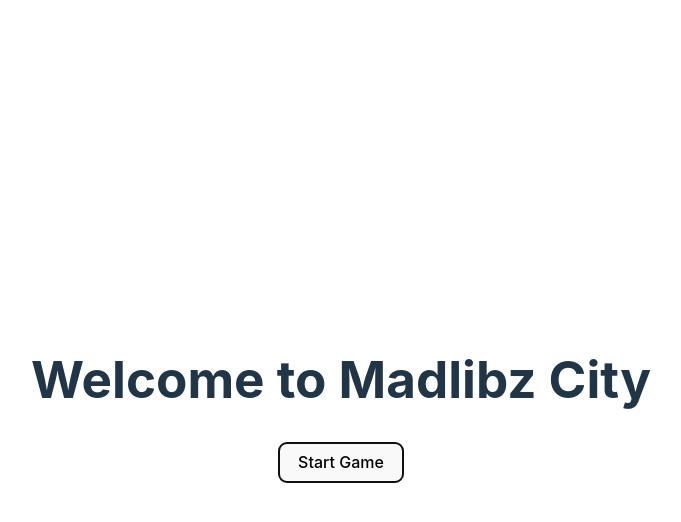
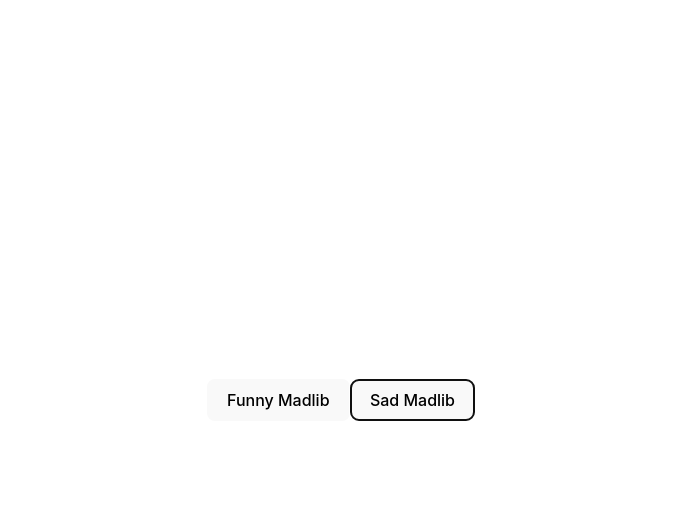
Before and after one commit to bennguyenn24/madlibz, a React (Vite) app: page / in a window 1280 px wide. Both pictures are taken after a click on the button "Start Game". Shown: the top 522 px of the page, without its empty margins (299-980 px from the left). Built offline with nearby package versions, Linux system fonts and the light colour scheme.

Commit message:
Added conditional rendering

```diff
--- a/src/components/Start.jsx
+++ b/src/components/Start.jsx
@@ -1,10 +1,28 @@
 import React from "react";
+import { useState } from "react";
 
 const Start = () => {
+	// Show Available Madlibz
+	const [show, setShow] = useState(false);
+
+	// Function to Start Game
+	const handleStart = () => {
+		setShow(true);
+	};
+
 	return (
 		<div>
-			<h1>Welcome to Madlibz City</h1>
-            <button>Start Game</button>
+			{!show ? (
+				<div>
+					<h1>Welcome to Madlibz City</h1>
+					<button onClick={handleStart}>Start Game</button>
+				</div>
+			) : (
+				<div>
+					<button>Funny Madlib</button>
+					<button>Sad Madlib</button>
+				</div>
+			)}
 		</div>
 	);
 };
```
